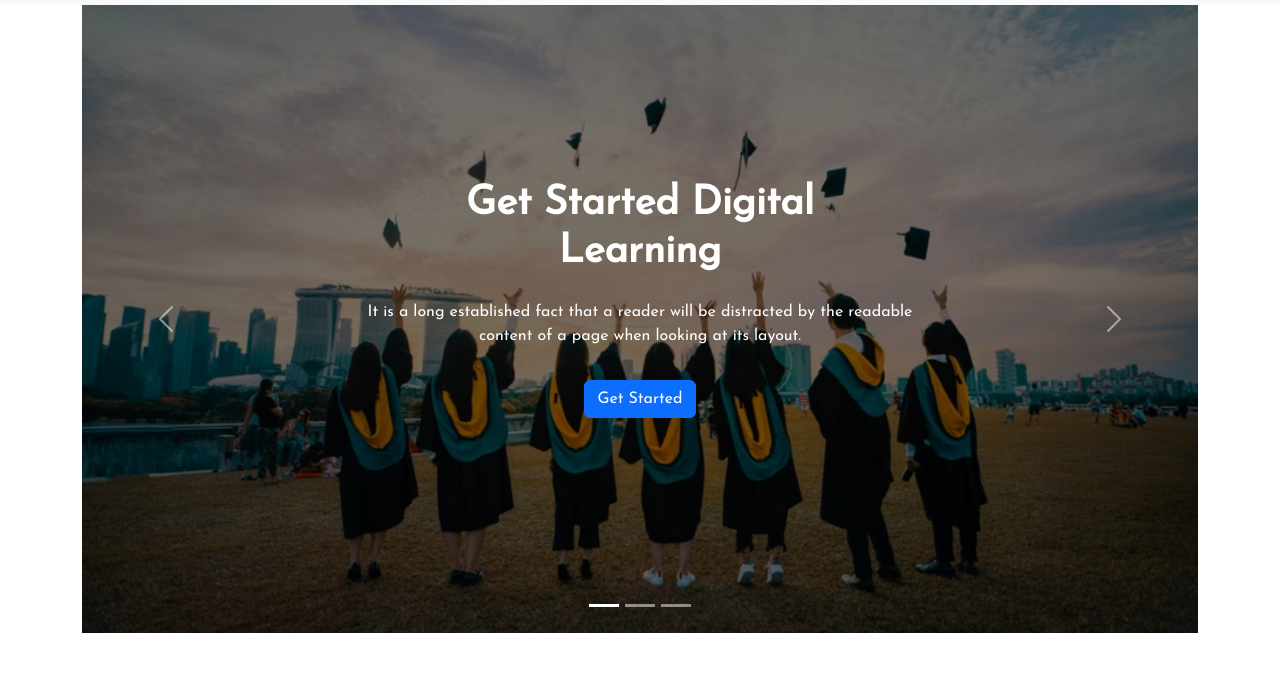
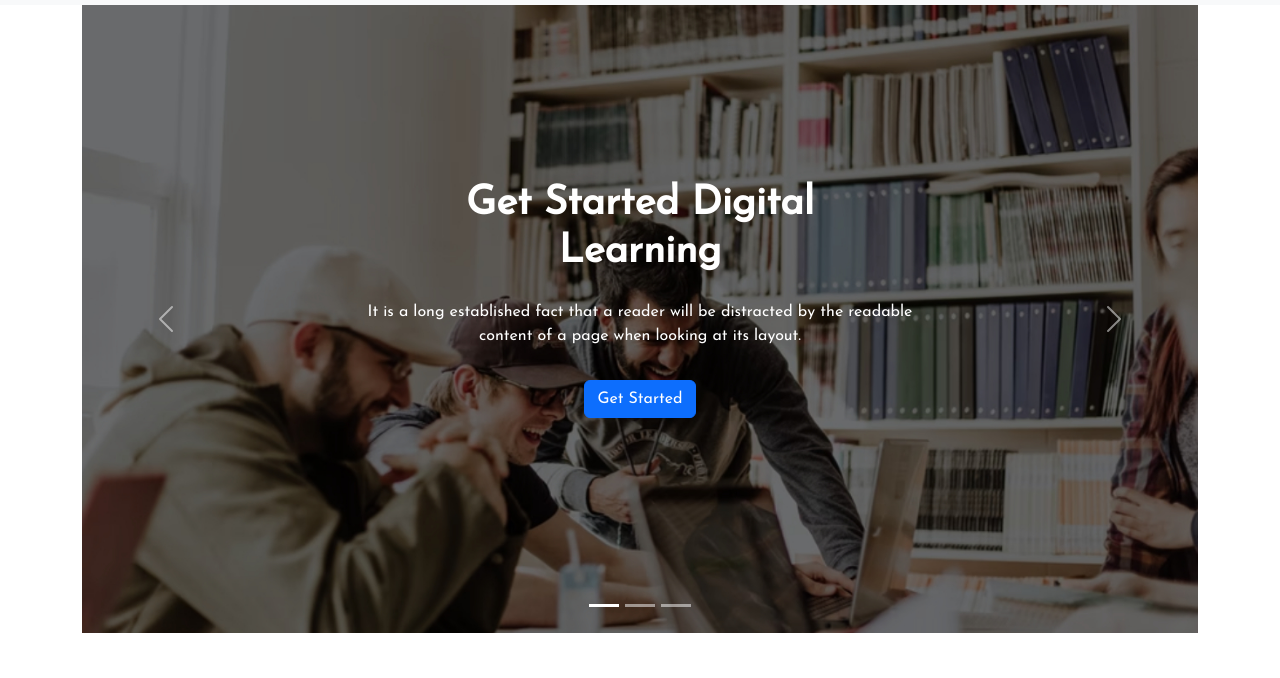
Before and after one commit to khsultana/Edu-Tech-Website, a plain HTML site: page index.html in a window 1280 px wide. Shown: the part 63-741 px from the top of the page. Drawn offline with nearby package versions, Linux system fonts and the light colour scheme.

Commit message:
More Update

```diff
--- a/index.html
+++ b/index.html
@@ -66,11 +66,11 @@
               </div>
             <div class="carousel-inner">
               <div class="carousel-item active">
-                <img src="Images/Cover-1.jpg" class="img-fluid" alt="...">
+                <img src="Images/Cover-2.jpg" class="img-fluid" alt="...">
                     <div class="carousel-caption d-flex h-100 align-items-center justify-content-center    ">
                     <div class="d-flex-row">
-                             <h1 class=" fs-1 pb-3 fw-bold" style="width: 6rem;">Get Started Digital <br>
-                               Learning</h1>
+                             <h2 class="fs-1 pb-3 fw-semibold">Get Started Digital <br>
+                               Learning</h2>
                                  <p class="pb-3">It is a long established fact that a reader will be distracted by the readable <br>
                         content of a page when looking at its layout.</p>
                        <button class="btn btn-primary">Get Started</button>
@@ -80,10 +80,10 @@
 
               <div class="carousel-item active">
                 <img src="Images/Cover.jpg" class="img-fluid" alt="...">
-                    <div class="carousel-caption d-flex  align-items-center justify-content-center    ">
+                    <div class="carousel-caption d-flex h-100 align-items-center justify-content-center    ">
                     <div class="d-flex-row">
-                             <h1 class="  pb-3 fw-semibold">Get Started Digital <br>
-                               Learning</h1>
+                             <h2 class="fs-1 pb-3 fw-semibold">Get Started Digital <br>
+                               Learning</h2>
                                  <p class="pb-3">It is a long established fact that a reader will be distracted by the readable <br>
                         content of a page when looking at its layout.</p>
                        <button class="btn btn-primary">Get Started</button>
@@ -92,7 +92,7 @@
               </div>
 
               <div class="carousel-item active">
-                <img src="Images/Cover-2.jpg" class="img-fluid" alt="...">
+                <img src="Images/Cover-1.jpg" class="img-fluid" alt="...">
                     <div class="carousel-caption d-flex h-100 align-items-center justify-content-center    ">
                     <div class="d-flex-row">
                              <h2 class="fs-1 pb-3 fw-semibold">Get Started Digital <br>
```
